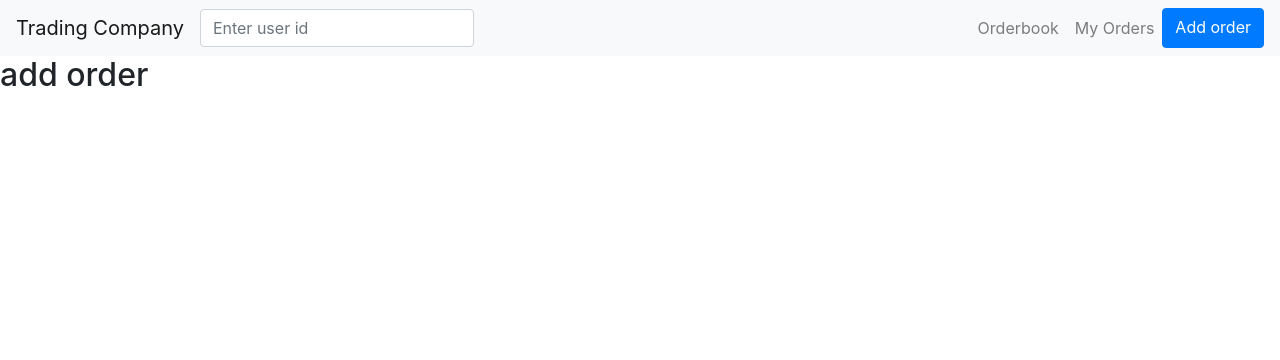
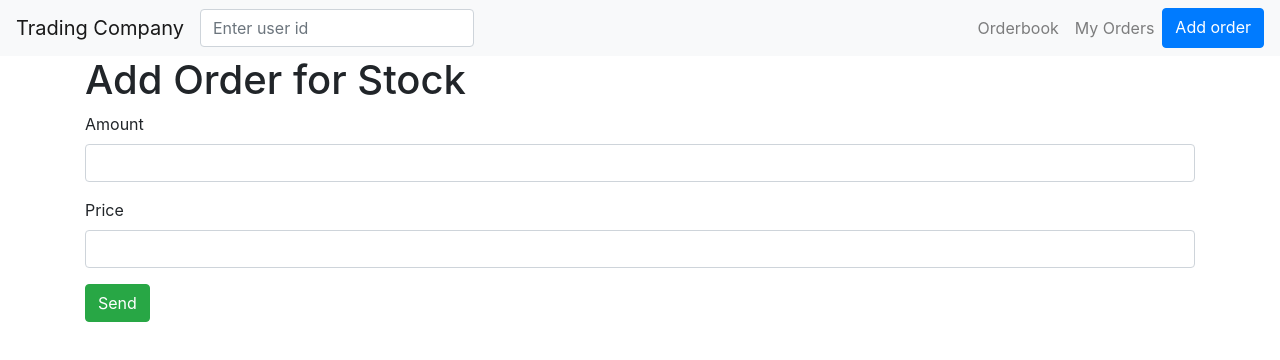
Before and after one commit to indie-rok/diversify-test, a React (Create React App) app in the folder frontend/: page /add_order in a window 1280 px wide. Shown: the top 360 px of the page. Built offline with nearby package versions, Linux system fonts and the light colour scheme.

Commit message:
added add order screen

```diff
--- a/frontend/src/App.js
+++ b/frontend/src/App.js
@@ -5,6 +5,7 @@ import Menu from "./components/Menu";
 
 import OrderBook from "./screens/OrderBook";
 import MyOrders from "./screens/MyOrders";
+import AddOrder from "./screens/AddOrder";
 
 export default function App() {
   return (
@@ -20,7 +21,7 @@ export default function App() {
             <MyOrders />
           </Route>
           <Route path="/add_order">
-            <h2>add order</h2>
+            <AddOrder />
           </Route>
         </Switch>
       </>
--- /dev/null
+++ b/frontend/src/screens/AddOrder/index.js
@@ -0,0 +1,22 @@
+import { Form, Button, Container } from "react-bootstrap";
+
+export default function AddOrder() {
+  return (
+    <Container>
+      <h1>Add Order for Stock</h1>
+      <Form>
+        <Form.Group>
+          <Form.Label>Amount</Form.Label>
+          <Form.Control />
+        </Form.Group>
+
+        <Form.Group>
+          <Form.Label>Price</Form.Label>
+          <Form.Control />
+        </Form.Group>
+
+        <Button variant="success">Send</Button>
+      </Form>
+    </Container>
+  );
+}
```
